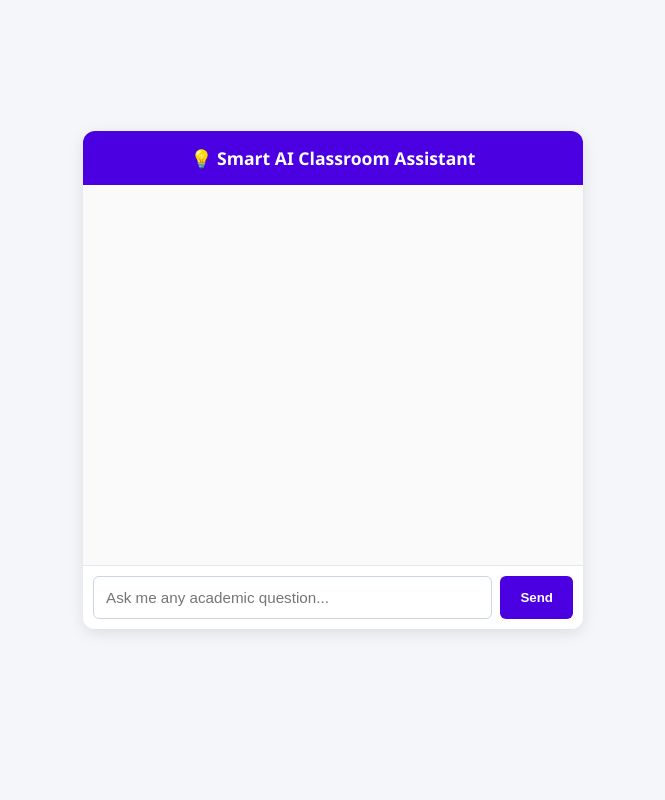
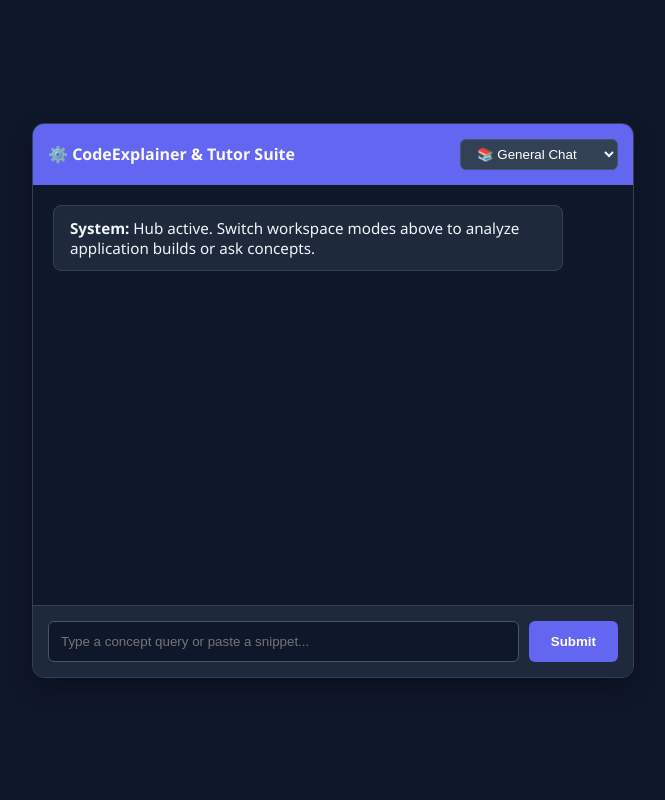
Before and after one commit to VanshikaTygi/gemini-flask-practice-chatbot, a Flask app: page / in a window 1280 px wide. Shown: the whole page, without its empty margins (307-972 px from the left). Run offline with Flask 3, Linux system fonts and the light colour scheme.

Commit message:
Split core services engine into dedicated modules and Configure robust architecture with safe execution path

```diff
--- a/app.py
+++ b/app.py
@@ -1,18 +1,8 @@
-import os
 from flask import Flask, render_template, request, jsonify
-import google.generativeai as genai
+from services.llm import GeminiService
 
 app = Flask(__name__)
-
-# Configure Gemini API Key
-GEMINI_API_KEY = os.environ.get("GEMINI_API_KEY")
-genai.configure(api_key=GEMINI_API_KEY)
-
-# UPGRADE: Added System Instruction to force concise, clean human-like answers
-model = genai.GenerativeModel(
-    model_name="gemini-2.5-flash",
-    system_instruction="You are a helpful, concise classroom assistant. Keep all responses under 3 sentences unless asked otherwise. Do not use markdown text formatting like asterisks."
-)
+ai_service = GeminiService()
 
 @app.route("/")
 def home():
@@ -20,18 +10,20 @@ def home():
 
 @app.route("/chat", methods=["POST"])
 def chat():
-    user_message = request.json.get("message")
+    data = request.json
+    user_message = data.get("message", "")
+    mode = data.get("mode", "general") # Capture if user wants simple chat or code breakdown
+
     if not user_message:
-        return jsonify({"error": "Empty message"}), 400
+        return jsonify({"error": "Empty message body"}), 400
 
-    try:
-        response = model.generate_content(user_message)
-        return jsonify({"reply": response.text})
-    except Exception as e:
-        # UPGRADE: Cleaned up error messages so quota limits don't crash the user interface awkwardly
-        if "429" in str(e):
-            return jsonify({"reply": "⚠️ Rate limit reached. Please wait 30 seconds before sending another message."})
-        return jsonify({"reply": "The AI is currently busy. Please try again in a moment."})
+    if mode == "explain":
+        instruction = "You are an elite Senior Software Engineer. Break down the user's code snippet line-by-line. Keep it simple, architectural, and educational."
+    else:
+        instruction = "You are a concise classroom mentor. Give accurate answers under three lines. Avoid complex markdown notation."
+
+    reply = ai_service.get_chat_response(user_message, system_instruction=instruction)
+    return jsonify({"reply": reply})
 
 if __name__ == "__main__":
     app.run(debug=True)
--- a/prompt.txt
+++ b/prompt.txt
@@ -1,3 +1,3 @@
-Build a quick local chatbot using Python and Flask.
-Connect it to the Gemini API using the google-generativeai library.
-Make a minimal HTML frontend page with a message box, a send button, and a basic chat window area that handles the conversation instantly without refreshing the whole page.
+Build a modular workspace application featuring a separate services class handling connection configurations to Google's Gemini models.
+Expose endpoint routes using Flask to allow flexible communication streams.
+Construct a frontend interface displaying selection menus for running specific sub-modes such as standard educational discussion loops alongside specialized syntax and program block explainer modules.
--- /dev/null
+++ b/requirements.txt
@@ -0,0 +1,2 @@
+flask==3.0.3
+google-generativeai==0.8.3
--- a/templates/index.html
+++ b/templates/index.html
@@ -3,54 +3,64 @@
 <head>
     <meta charset="UTF-8">
     <meta name="viewport" content="width=device-width, initial-scale=1.0">
-    <title>AI Classroom Assistant</title>
+    <title>Advanced AI Academic Hub</title>
     <style>
-        body { font-family: 'Segoe UI', Tahoma, Geneva, Verdana, sans-serif; background-color: #f4f6f9; margin: 0; padding: 20px; display: flex; justify-content: center; align-items: center; height: 90vh; }
-        .chat-container { width: 100%; max-width: 500px; background: white; border-radius: 12px; box-shadow: 0 4px 15px rgba(0,0,0,0.1); display: flex; flex-direction: column; overflow: hidden; }
-        .chat-header { background: #4A00E0; color: white; padding: 15px; text-align: center; font-weight: bold; font-size: 1.1rem; }
-        #chatbox { height: 350px; overflow-y: auto; padding: 15px; display: flex; flex-direction: column; gap: 10px; background: #fafafa; }
-        .msg { padding: 10px 14px; border-radius: 8px; max-width: 80%; word-wrap: break-word; line-height: 1.4; font-size: 0.95rem; }
-        .user-msg { background: #E2E8F0; color: #1A202C; align-self: flex-end; border-bottom-right-radius: 2px; }
-        .bot-msg { background: #EBF8FF; color: #2B6CB0; align-self: flex-start; border-bottom-left-radius: 2px; }
-        .input-area { display: flex; padding: 10px; background: white; border-top: 1px solid #E2E8F0; }
-        #user-input { flex: 1; padding: 12px; border: 1px solid #CBD5E0; border-radius: 6px; outline: none; font-size: 0.95rem; }
-        button { background: #4A00E0; color: white; border: none; padding: 0 20px; margin-left: 8px; border-radius: 6px; cursor: pointer; font-weight: bold; transition: background 0.2s; }
-        button:hover { background: #3A00B0; }
+        body { font-family: 'Segoe UI', Tahoma, sans-serif; background-color: #0f172a; color: #f8fafc; margin: 0; padding: 20px; display: flex; justify-content: center; align-items: center; height: 95vh; }
+        .app-window { width: 100%; max-width: 600px; background: #1e293b; border-radius: 12px; box-shadow: 0 10px 25px rgba(0,0,0,0.3); display: flex; flex-direction: column; overflow: hidden; border: 1px solid #334155; }
+        .header { background: #6366f1; padding: 15px; display: flex; justify-content: space-between; align-items: center; font-weight: bold; }
+        .mode-select { background: #334155; color: white; border: 1px solid #475569; padding: 6px 12px; border-radius: 6px; cursor: pointer; outline: none; }
+        #chat-viewport { height: 380px; overflow-y: auto; padding: 20px; display: flex; flex-direction: column; gap: 12px; background: #0f172a; }
+        .bubble { padding: 12px 16px; border-radius: 8px; max-width: 85%; word-wrap: break-word; font-size: 0.95rem; white-space: pre-line; }
+        .user-bubble { background: #38bdf8; color: #0f172a; align-self: flex-end; font-weight: 500; }
+        .bot-bubble { background: #1e293b; color: #f1f5f9; align-self: flex-start; border: 1px solid #334155; }
+        .input-bar { display: flex; padding: 15px; background: #1e293b; border-top: 1px solid #334155; }
+        #message-input { flex: 1; padding: 12px; background: #0f172a; border: 1px solid #475569; border-radius: 6px; color: white; outline: none; }
+        .action-btn { background: #6366f1; color: white; border: none; padding: 0 22px; margin-left: 10px; border-radius: 6px; cursor: pointer; font-weight: bold; transition: 0.2s; }
+        .action-btn:hover { background: #4f46e5; }
     </style>
 </head>
 <body>
-    <div class="chat-container">
-        <div class="chat-header">💡 Smart AI Classroom Assistant</div>
-        <div id="chatbox"></div>
-        <div class="input-area">
-            <input type="text" id="user-input" placeholder="Ask me any academic question..." onkeypress="if(event.key === 'Enter') sendMessage()">
-            <button onclick="sendMessage()">Send</button>
+    <div class="app-window">
+        <div class="header">
+            <span>⚙️ CodeExplainer & Tutor Suite</span>
+            <select id="app-mode" class="mode-select">
+                <option value="general">📚 General Chat</option>
+                <option value="explain">💻 Code Explainer</option>
+            </select>
+        </div>
+        <div id="chat-viewport">
+            <div class="bubble bot-bubble"><b>System:</b> Hub active. Switch workspace modes above to analyze application builds or ask concepts.</div>
+        </div>
+        <div class="input-bar">
+            <input type="text" id="message-input" placeholder="Type a concept query or paste a snippet..." onkeypress="if(event.key==='Enter') dispatchMessage()">
+            <button class="action-btn" onclick="dispatchMessage()">Submit</button>
         </div>
     </div>
 
     <script>
-        async function sendMessage() {
-            const input = document.getElementById('user-input');
-            const chatbox = document.getElementById('chatbox');
-            const text = input.value.trim();
-            if (!text) return;
+        async function dispatchMessage() {
+            const field = document.getElementById('message-input');
+            const view = document.getElementById('chat-viewport');
+            const mode = document.getElementById('app-mode').value;
+            const query = field.value.trim();
+            if (!query) return;
 
-            chatbox.innerHTML += `<div class="msg user-msg"><b>You:</b> ${text}</div>`;
-            input.value = '';
-            chatbox.scrollTop = chatbox.scrollHeight;
+            view.innerHTML += `<div class="bubble user-bubble"><b>You:</b> ${query}</div>`;
+            field.value = '';
+            view.scrollTop = view.scrollHeight;
 
             try {
-                const res = await fetch('/chat', {
+                const response = await fetch('/chat', {
                     method: 'POST',
                     headers: { 'Content-Type': 'application/json' },
-                    body: JSON.stringify({ message: text })
+                    body: JSON.stringify({ message: query, mode: mode })
                 });
-                const data = await res.json();
-                chatbox.innerHTML += `<div class="msg bot-msg"><b>Bot:</b> ${data.reply}</div>`;
-            } catch (err) {
-                chatbox.innerHTML += `<div class="msg bot-msg" style="color:red;"><b>Bot:</b> Connection lost. Try again.</div>`;
+                const payload = await response.json();
+                view.innerHTML += `<div class="bubble bot-bubble"><b>AI:</b> ${payload.reply}</div>`;
+            } catch (error) {
+                view.innerHTML += `<div class="bubble bot-bubble" style="color:#ef4444;"><b>System:</b> Network frame dispatch failed.</div>`;
             }
-            chatbox.scrollTop = chatbox.scrollHeight;
+            view.scrollTop = view.scrollHeight;
         }
     </script>
 </body>
```
Also changed, not shown: explainer.py (added, +15 -0 lines), services/llm.py (added, +24 -0 lines), test.py (added, +13 -0 lines), 1 other file.
